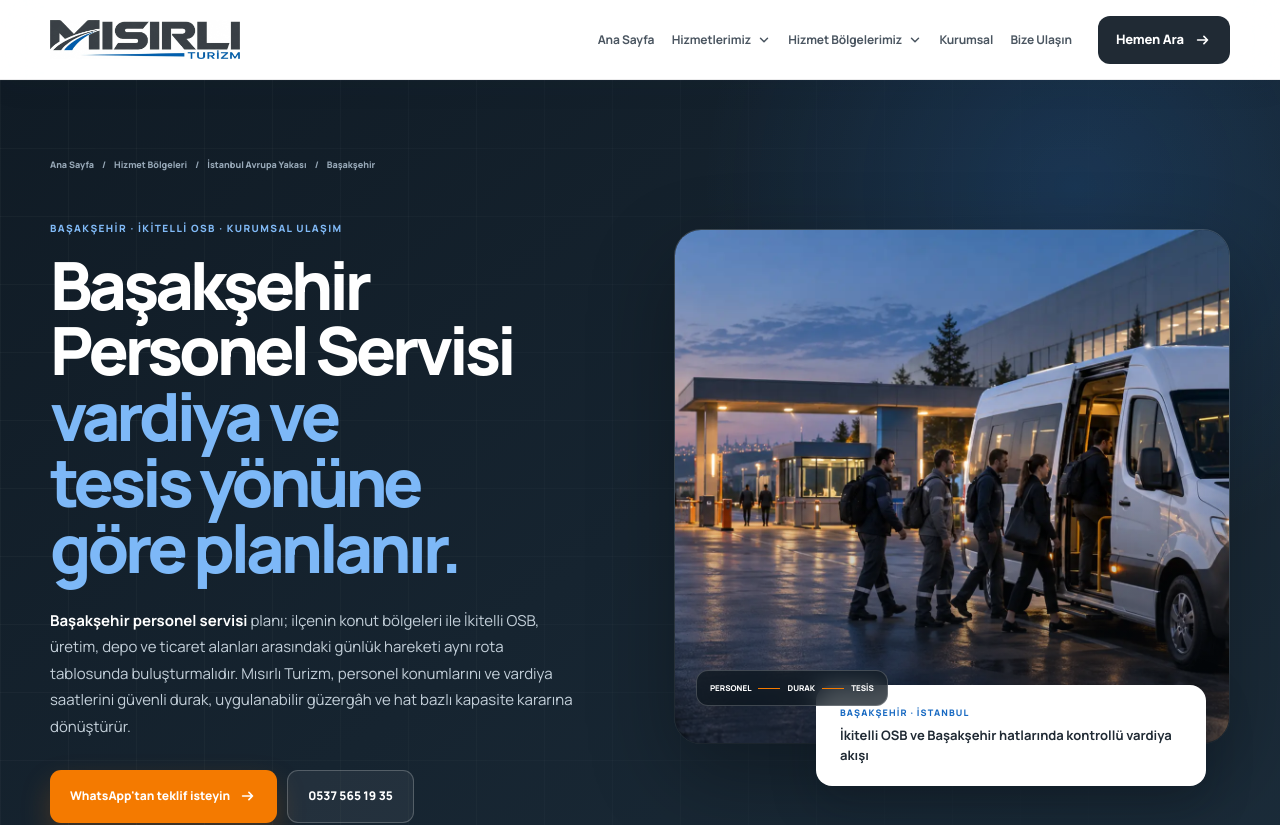
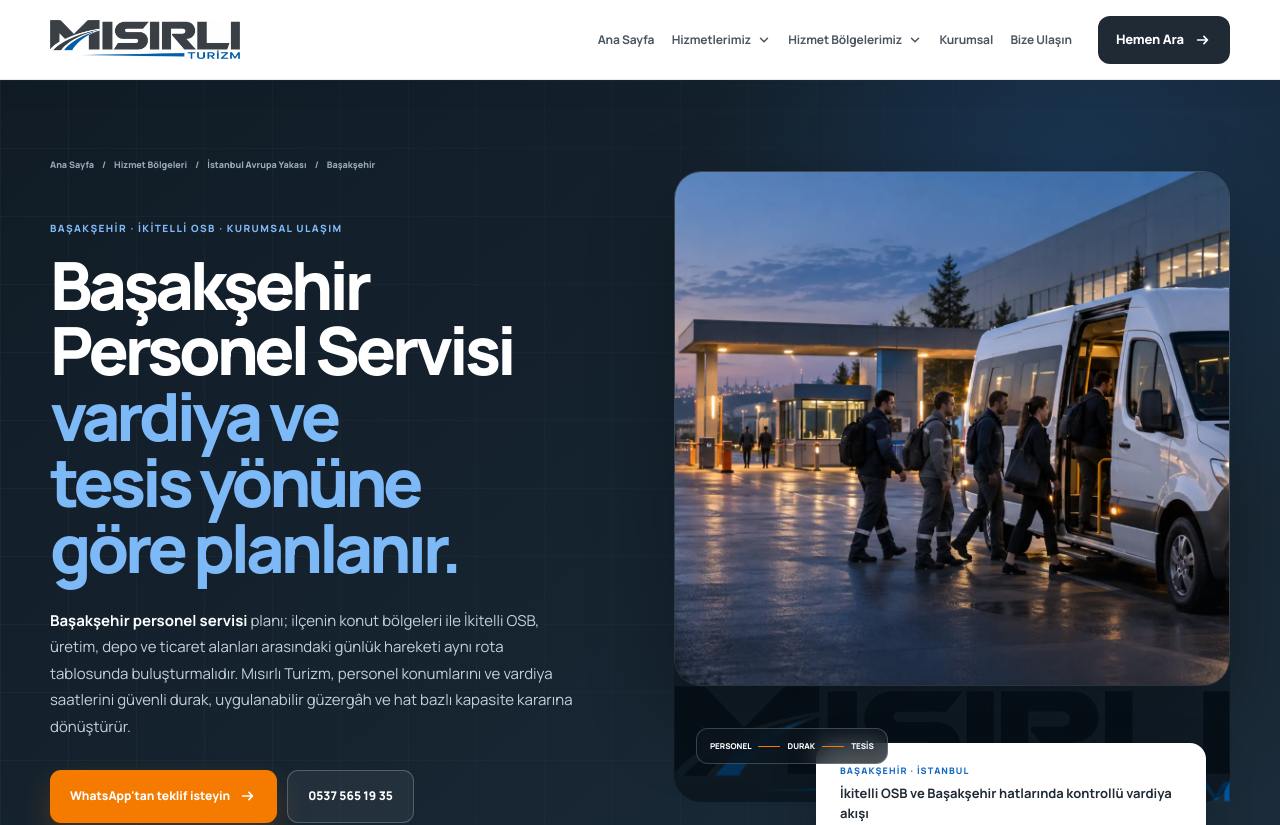
Before and after one commit to resulatakulbusiness/misirli-turizm, a Next.js app: page /hizmet-bolgeleri/basaksehir-personel-servisi in a window 1280 px wide. Shown: the top 825 px of the page. Built offline with nearby package versions, Linux system fonts and the light colour scheme.

Commit message:
Update district-page.tsx

```diff
--- a/src/components/district-page.tsx
+++ b/src/components/district-page.tsx
@@ -1,4 +1,5 @@
 import Image, { type StaticImageData } from "next/image";
+import brandLogo from "../../public/brand/misirli-turizm-logo.png";
 import { SiteLink as Link } from "./site-link";
 import type { ReactNode } from "react";
 import { siteContact } from "@/lib/site-contact";
@@ -21,6 +22,7 @@
 export type DistrictPageData = {
   slug: string;
   district: string;
+  province?: string;
   parentRegion: { name: string; href: string };
   eyebrow: string;
   title: string;
@@ -119,7 +121,7 @@
         },
         areaServed: {
           "@type": "AdministrativeArea",
-          name: `${data.district}, İstanbul`,
+          name: `${data.district}, ${data.province ?? "İstanbul"}`,
         },
         audience: { "@type": "BusinessAudience", audienceType: "İşletmeler" },
         description: data.schemaDescription,
@@ -184,8 +186,11 @@
 
             <figure className={styles.heroVisual}>
               <Image src={data.image} alt={data.imageAlt} priority sizes="(max-width: 960px) 92vw, 47vw" />
+              <span className={styles.brandBadge} aria-hidden="true">
+                <Image src={brandLogo} alt="" />
+              </span>
               <figcaption>
-                <span>{data.district} · İstanbul</span>
+                <span>{data.district} · {data.province ?? "İstanbul"}</span>
                 <strong>{data.imageCaption}</strong>
               </figcaption>
               <div className={styles.routeBadge} aria-hidden="true">
```
